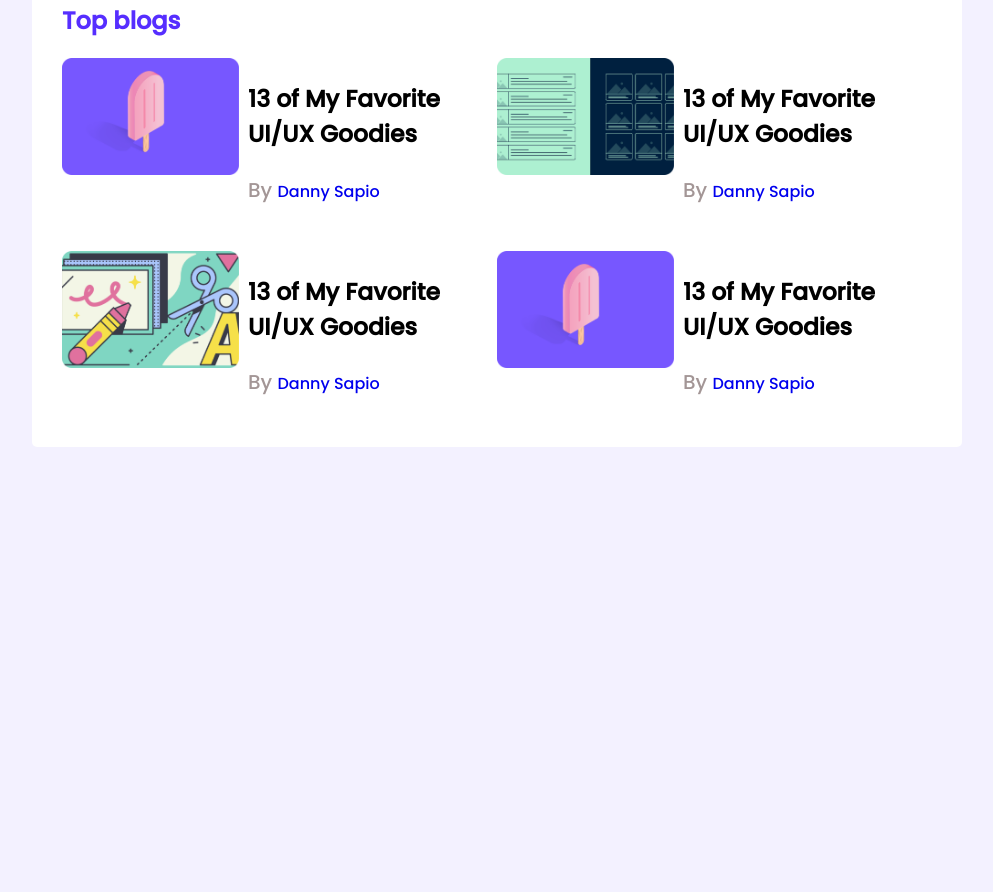
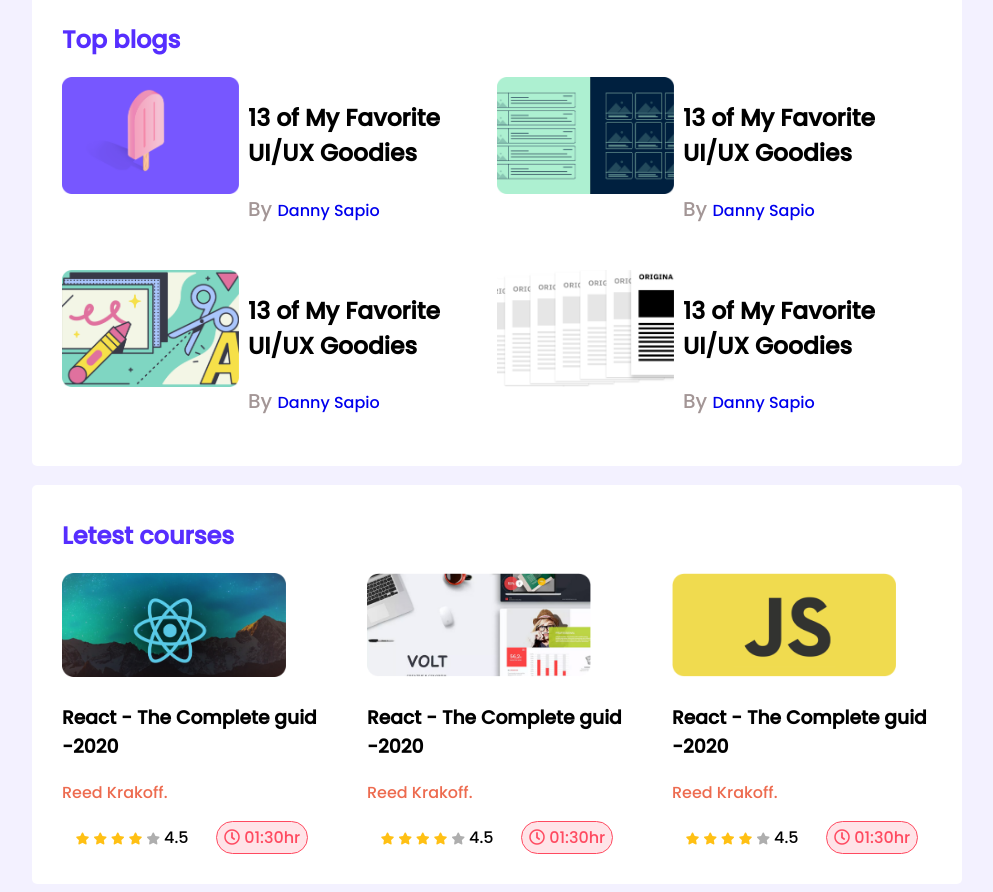
Before and after one commit to Innovatorsajjad/LeaderBoard, a plain HTML site: page index.html in a window 1280 px wide. Shown: the part 309-1201 px from the top of the page, without its empty margins (143-1136 px from the left). Before the commit the page ends 800 px from the top, so only its background shows below. Drawn offline with Linux system fonts and the light colour scheme.

Commit message:
courses_uploaded

```diff
--- a/Styels/css/style.css
+++ b/Styels/css/style.css
@@ -17,10 +17,12 @@ body{
     width: 870px;
     padding: 30px;
     border-radius: 5px;
+    margin-top: 19px;
 }
 main{
     display: flex;
-    justify-content: center;
+    flex-direction: column;
+    align-items: center;
 }
 hr{
     border: 1px solid #D1D1D1;
@@ -74,3 +76,42 @@ hr{
     text-decoration: none;
     font-size: 16px;
 }
+
+ /*======================================================================
+                                 Letest Courses
+ ========================================================================== */
+ .courses{
+    display: grid;
+    grid-template-columns: repeat(3,1fr);
+    grid-column-gap: 45px;
+}
+ .course_banner img{
+     width: 224px;
+     height: 104px;
+ }
+ .course_info{
+     display: flex;
+     align-items: center;
+     justify-content: space-around;
+ }
+
+ .course_author{
+     color: #ED6B4F;
+ }
+ .fa-star{
+     font-size: 12px;
+ }
+ .fa-star.filled{
+     color: #FFC014;
+ }
+.fa-star.empty{
+    color: #AEAEAE;
+}
+.course_duration{
+   color: #FF4A60;
+   background-color:#FFE4E8;
+   display: inline-block;
+   padding: 3px 7px;
+   border-radius: 25px;
+   border: 1px solid #FF4A60;
+ };
--- a/index.html
+++ b/index.html
@@ -4,15 +4,18 @@
     <meta charset="UTF-8">
     <meta http-equiv="X-UA-Compatible" content="IE=edge">
     <meta name="viewport" content="width=device-width, initial-scale=1.0">
+                <!-- Fontawsame -->
+    <link rel="stylesheet" href="https://use.fontawesome.com/releases/v5.15.4/css/all.css" integrity="sha384-DyZ88mC6Up2uqS4h/KRgHuoeGwBcD4Ng9SiP4dIRy0EXTlnuz47vAwmeGwVChigm" crossorigin="anonymous">
+               <!-- stylesheets -->
     <link rel="stylesheet" href="Styels/css/style.css">
     <title>Leader Board</title>
 </head>
 <body>
     <header></header>
     <main>
-        <!-- ==================================================
+<!-- =======================================================
                      top_players and top_blogs
-        ======================================================= -->
+============================================================ -->
 
         <section class="container">
             <h2 class="section_title">Top Player</h2>
@@ -78,7 +81,7 @@
                 </article>
                 <article class="blog">
                     <div class="thumbnail">
-                        <img src="images/blogs/blog-1.png" alt="">
+                        <img src="images/blogs/blog-4.png" alt="">
                     </div>
                     <div class="blog_info">
                         <h3 class="blog_title">13 of My Favorite
@@ -92,6 +95,80 @@
 <!-- ======================================================================
                                  Letest Courses
  ==========================================================================-->
+ <section class="container">
+    <h2 class="section_title">Letest courses</h2>
+     <div class="courses">
+         <div class="course">
+             <div class="course_banner">
+                 <img src="images/courses/course-1.png" alt="">
+             </div>
+             <div class="course_detail">
+                 <h3 class="course_title">React - The Complete guid -2020</h3>
+                 <p class="course_author">Reed Krakoff.</p>
+                 <div class="course_info">
+                     <div class="stars">
+                         <i class="fas fa-star filled"></i>
+                         <i class="fas fa-star filled"></i>
+                         <i class="fas fa-star filled"></i>
+                         <i class="fas fa-star filled"></i>
+                         <i class="fas fa-star empty"></i>
+                         <span>4.5</span>
+                     </div>
+                    <div class="course_duration">
+                        <i class="far fa-clock"></i>
+                            01:30hr
+                     </div>
+                 </div>
+             </div>
+         </div>
+         <div class="course">
+            <div class="course_banner">
+                <img src="images/courses/course-2.png" alt="">
+            </div>
+            <div class="course_detail">
+                <h3 class="course_title">React - The Complete guid -2020</h3>
+                <p class="course_author">Reed Krakoff.</p>
+                <div class="course_info">
+                    <div class="stars">
+                        <i class="fas fa-star filled"></i>
+                        <i class="fas fa-star filled"></i>
+                        <i class="fas fa-star filled"></i>
+                        <i class="fas fa-star filled"></i>
+                        <i class="fas fa-star empty"></i>
+                        <span>4.5</span>
+                    </div>
+                   <div class="course_duration">
+                       <i class="far fa-clock"></i>
+                           01:30hr
+                    </div>
+                </div>
+            </div>
+        </div>
+        <div class="course">
+            <div class="course_banner">
+                <img src="images/courses/course-3.png" alt="">
+            </div>
+            <div class="course_detail">
+                <h3 class="course_title">React - The Complete guid -2020</h3>
+                <p class="course_author">Reed Krakoff.</p>
+                <div class="course_info">
+                    <div class="stars">
+                        <i class="fas fa-star filled"></i>
+                        <i class="fas fa-star filled"></i>
+                        <i class="fas fa-star filled"></i>
+                        <i class="fas fa-star filled"></i>
+                        <i class="fas fa-star empty"></i>
+                        <span>4.5</span>
+                    </div>
+                   <div class="course_duration">
+                       <i class="far fa-clock"></i>
+                           01:30hr
+                    </div>
+                </div>
+            </div>
+        </div>
+     </div>
+ </section>
 
     </main>
 </body>
```
